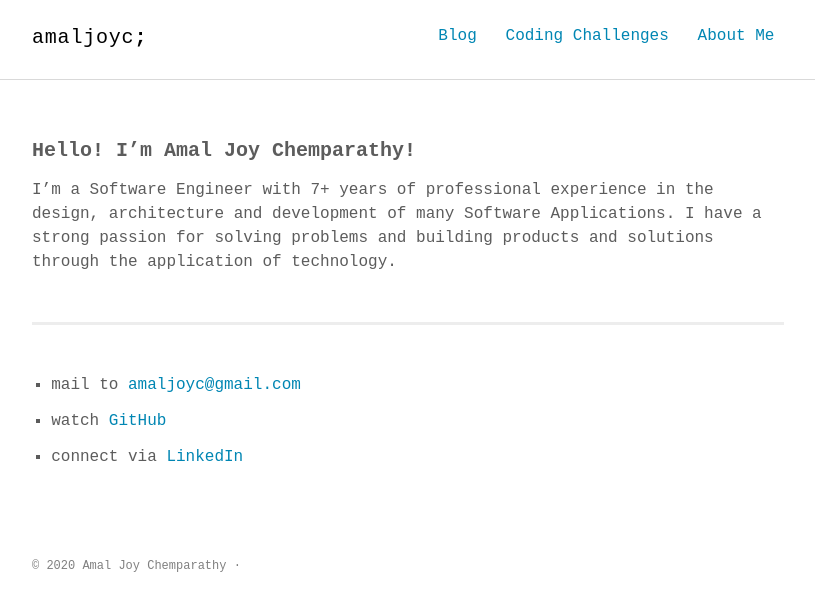
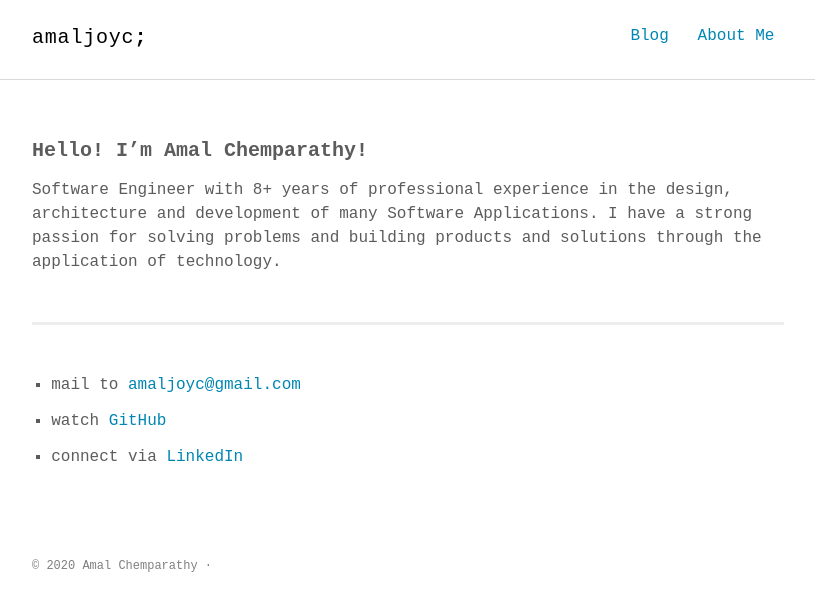
Before and after one commit to amaljoyc/amaljoyc.com, a Jekyll site: the page built from about.md, in a window 1280 px wide. Shown: the top 611 px of the page, without its empty margins (232-1047 px from the left). Built offline with Jekyll 4.4.1, drawn with Linux system fonts in a browser that asks for light colours; some web fonts are replaced.

Commit message:
edit name + hide challenges

```diff
--- a/_config.yml
+++ b/_config.yml
@@ -28,7 +28,7 @@ sass:
 
 # Author settings
 author:
-  name     : "Amal Joy Chemparathy"
+  name     : "Amal Chemparathy"
 
 plugins:
   - jekyll-sitemap
--- a/_includes/nav.html
+++ b/_includes/nav.html
@@ -4,7 +4,9 @@
     <h1 class="logo"><a href="{{ '/' | prepend: site.baseurl | prepend: site.url }}">{{ site.title_left }}<span>{{ site.title_right }}</span></a></h1>
     <ul class="navbar">
       <li><a href="{{ '/' | prepend: site.baseurl | prepend: site.url }}">Blog</a></li>
+      <!--
       <li><a href="{{ '/challenges' | prepend: site.baseurl | prepend: site.url }}">Coding Challenges</a></li>
+      -->
       <li><a href="{{ '/about' | prepend: site.baseurl | prepend: site.url }}">About Me</a></li>
     </ul>
   </div>
--- a/about.md
+++ b/about.md
@@ -4,9 +4,9 @@ title:
 permalink: /about/
 ---
 
-#### Hello! I'm Amal Joy Chemparathy!
+#### Hello! I'm Amal Chemparathy!
 
-I’m a Software Engineer with 7+ years of professional experience in the
+Software Engineer with 8+ years of professional experience in the
 design, architecture and development of many Software Applications. I have a
 strong passion for solving problems and building products and solutions
 through the application of technology.
```
Also changed, not shown: blog/_posts/2020-04-11-zip-csv-files-in-kotlin.md (+1 -1 lines), 1 other file.
